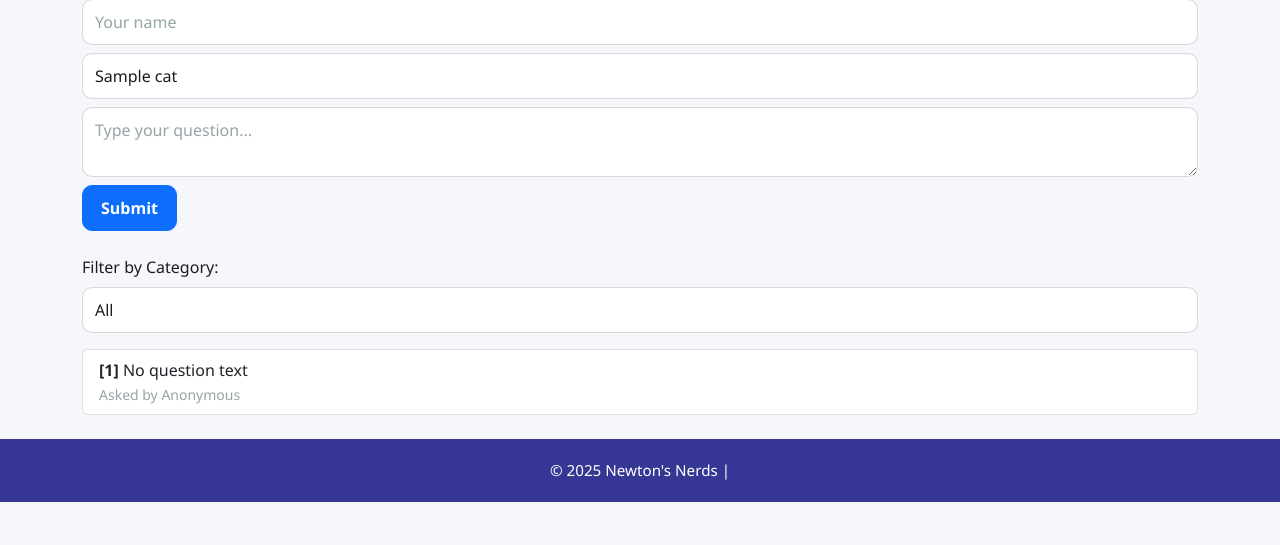
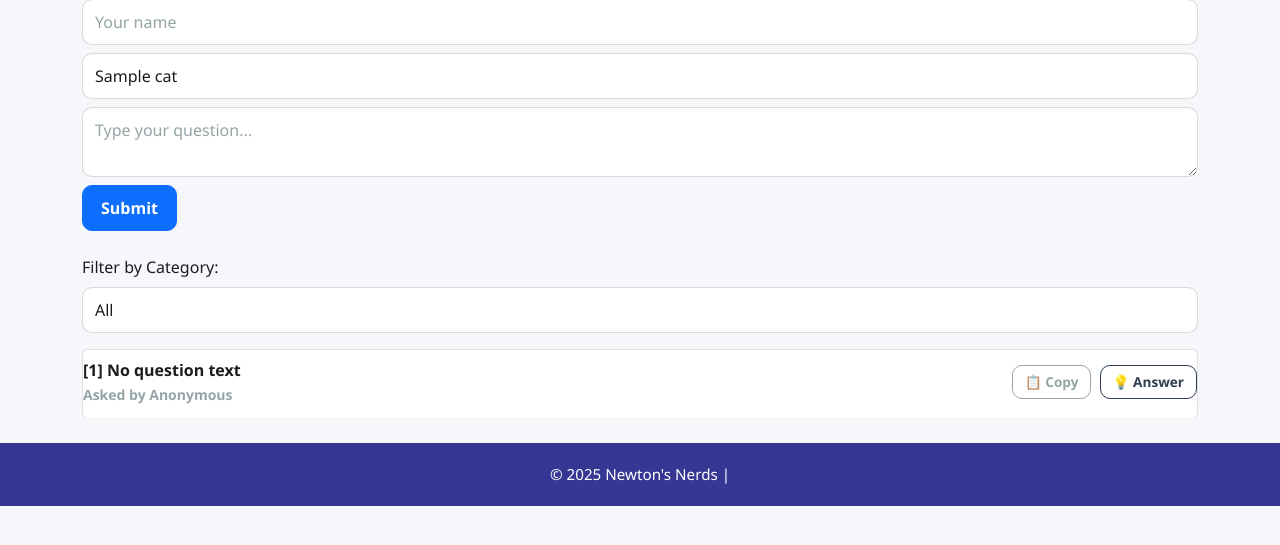
Before and after one commit to Kuetche-Duval/Final, a Flask app: template templates/Questions.html in a window 1280 px wide. Shown: the part 159-704 px from the top of the page. Run offline with Flask 3, Linux system fonts and the light colour scheme; the template is opened without the code that fills it: most values are stand-ins (such as "Sample title", 1, 10 or a date in 2020); parts of the project's set-up code (start-up, migrations or seed data) failed here and were passed over; some libraries are stand-ins or nearby versions.

Commit message:
Version 3.7

```diff
--- a/app.py
+++ b/app.py
@@ -2,15 +2,13 @@
 import os
 import base64
 import json
-from pathlib import Path
-from flask import (
-    Flask, render_template, url_for, redirect, request, flash
-)
-from dotenv import load_dotenv
 import random
 import logging
 import traceback
+from flask import Flask, render_template, url_for, redirect, request, flash
+from dotenv import load_dotenv
 
+# Load environment variables
 load_dotenv()
 
 # --- Service account handling ---
@@ -20,7 +18,7 @@ SERVICE_ACCOUNT_PATH = os.environ.get("SERVICE_ACCOUNT_JSON_PATH", "service_acco
 if SERVICE_ACCOUNT_B64:
     try:
         data = base64.b64decode(SERVICE_ACCOUNT_B64.strip())
-        json.loads(data.decode("utf-8"))  # check valid JSON
+        json.loads(data.decode("utf-8"))  # validate JSON
         with open(SERVICE_ACCOUNT_PATH, "wb") as fh:
             fh.write(data)
         try:
@@ -49,12 +47,9 @@ MOTIVATION_VERSES = [
     ("Trust in the Lord with all your heart and lean not on your own understanding.", "Proverbs 3:5"),
 ]
 
-# --- Imports ---
+# --- Import sheet/drive services ---
 try:
-    from sheets import (
-        from_google_sheets, check_date, append_row,
-        read_rules, get_questions, clear_sheet
-    )
+    from sheets import from_google_sheets, check_date, append_row, read_rules, get_questions, clear_sheet
 except ImportError as e:
     def fail(*a, **k): raise RuntimeError(f"sheets.py missing: {e}")
     from_google_sheets = check_date = append_row = read_rules = get_questions = clear_sheet = fail
@@ -96,41 +91,40 @@ def content_page():
 
 @app.route("/questions", methods=["GET", "POST"])
 def questions_page():
-    if request.method == "POST":
-        submitted_question = (request.form.get("question") or "").strip()
-        if submitted_question:
-            username = (request.form.get("name") or "Anonymous").strip()
-            choice_selected = (request.form.get("category") or "Other").strip()
-            try:
+    try:
+        if request.method == "POST":
+            submitted_question = (request.form.get("question") or "").strip()
+            if submitted_question:
+                username = (request.form.get("name") or "Anonymous").strip()
+                choice_selected = (request.form.get("category") or "Other").strip()
                 append_row([choice_selected, username, submitted_question])
                 flash("✅ Question submitted!", "success")
-            except Exception:
-                flash("❌ Could not submit question. Try again later.", "danger")
+            else:
+                flash("⚠️ Please enter a question.", "warning")
+            return redirect(url_for("questions_page"))
+
+        selected_category = request.args.get("categoryFilter", "").strip()
+        all_questions = get_questions() or []
+
+        derived_set = {str(q[0]).strip() for q in all_questions if q and len(q) > 0 and q[0]}
+        categories_for_ui = STATIC_CATEGORIES + [c for c in sorted(derived_set) if c not in STATIC_CATEGORIES]
+
+        if selected_category:
+            questions = [q for q in all_questions if len(q) > 0 and str(q[0]).strip() == selected_category]
         else:
-            flash("⚠️ Please enter a question.", "warning")
-        return redirect(url_for("questions_page"))
+            questions = all_questions
 
-    selected_category = request.args.get("categoryFilter", "").strip()
-    try:
-        all_questions = get_questions() or []
-    except Exception:
-        all_questions = []
-
-    derived_set = {str(q[0]).strip() for q in all_questions if q and len(q) > 0 and q[0]}
-    categories_for_ui = STATIC_CATEGORIES + [c for c in sorted(derived_set) if c not in STATIC_CATEGORIES]
-
-    if selected_category:
-        questions = [q for q in all_questions if len(q) > 0 and str(q[0]).strip() == selected_category]
-    else:
-        questions = all_questions
-
-    return render_template(
-        "questions.html",
-        questions=questions,
-        message=FOOTER_MESSAGE,
-        categories=categories_for_ui,
-        selected_category=selected_category
-    )
+        return render_template(
+            "questions.html",
+            questions=questions,
+            message=FOOTER_MESSAGE,
+            categories=categories_for_ui,
+            selected_category=selected_category
+        )
+    except Exception as e:
+        app.logger.error("Questions page error: %s\n%s", e, traceback.format_exc())
+        flash("❌ Failed to load questions. Try again later.", "danger")
+        return render_template("questions.html", questions=[], message=FOOTER_MESSAGE, categories=STATIC_CATEGORIES, selected_category="")
 
 @app.route("/about")
 def about():
@@ -173,6 +167,7 @@ def handle_exception(e):
     app.logger.error("Unhandled Exception: %s\n%s", e, traceback.format_exc())
     return render_template("error.html", message=FOOTER_MESSAGE, error=str(e)), 500
 
+# --- App entry ---
 if __name__ == "__main__":
     port = int(os.environ.get("PORT", 5000))
     app.run(host="0.0.0.0", port=port, debug=False)
--- a/templates/Questions.html
+++ b/templates/Questions.html
@@ -7,8 +7,8 @@
 {% block styles %}
 <style>
   .question-list { list-style: none; padding: 0; }
-  .question-item { border-bottom: 1px solid #eee; padding: 0.5rem 0; display: flex; }
-  .question-header { font-weight: bold; margin-bottom: 0.25rem; }
+  .question-item { border-bottom: 1px solid #eee; padding: 0.5rem 0; display: flex; flex-direction: column; }
+  .question-header { font-weight: bold; margin-bottom: 0.25rem; display: flex; justify-content: space-between; align-items: center; }
   .author { color: #007bff; }
   .category { color: #28a745; font-style: italic; }
   .dot { margin: 0 0.25rem; }
@@ -48,7 +48,9 @@
   {% if questions %}
   <ul class="list-group">
     {% for q in questions %}
-    <li class="list-group-item">
+    <li class="list-group-item question-item">
+      <div class="question-header">
+        <div>
           <strong>[{{ q[0] if q|length > 0 else "Other" }}]</strong>
           {{ q[2] if q|length > 2 else "No question text" }}
           <br>
@@ -56,6 +58,16 @@
             Asked by {{ q[1] if q|length > 1 else "Anonymous" }}
             {% if q|length > 3 %} at {{ q[3] }}{% endif %}
           </span>
+        </div>
+        <div class="msg-actions">
+          <button class="btn btn-sm btn-outline-secondary copy-btn"
+                  data-question="{{ q[2]|e }}">📋 Copy</button>
+          <button class="btn btn-sm btn-outline-primary answer-btn"
+                  data-author="{{ q[1]|e }}"
+                  data-question="{{ q[2]|e }}"
+                  data-timestamp="{{ q[3]|e if q|length > 3 else '' }}">💡 Answer</button>
+        </div>
+      </div>
     </li>
     {% endfor %}
   </ul>
@@ -63,8 +75,28 @@
   <p class="text-muted">No questions available.</p>
   {% endif %}
 </div>
+
+<!-- Answer Modal -->
+<div class="modal fade" id="answerModal" tabindex="-1" aria-hidden="true">
+  <div class="modal-dialog modal-lg modal-dialog-centered">
+    <div class="modal-content">
+      <div class="modal-header">
+        <h5 class="modal-title">Answer Question</h5>
+        <button type="button" class="btn-close" data-bs-dismiss="modal" aria-label="Close"></button>
+      </div>
+      <div class="modal-body">
+        <textarea id="answerText" class="form-control" rows="5"></textarea>
+      </div>
+      <div class="modal-footer">
+        <a id="whatsappBtn" class="btn btn-success" target="_blank">Send to WhatsApp</a>
+        <button type="button" class="btn btn-secondary" onclick="copyAnswer()">Copy</button>
+        <button type="button" class="btn btn-primary" data-bs-dismiss="modal">Close</button>
+      </div>
+    </div>
+  </div>
+</div>
+
 {% endblock %}
-
 
 {% block scripts %}
 <script>
```
Lines whose indentation alone changed are shown as unchanged.
